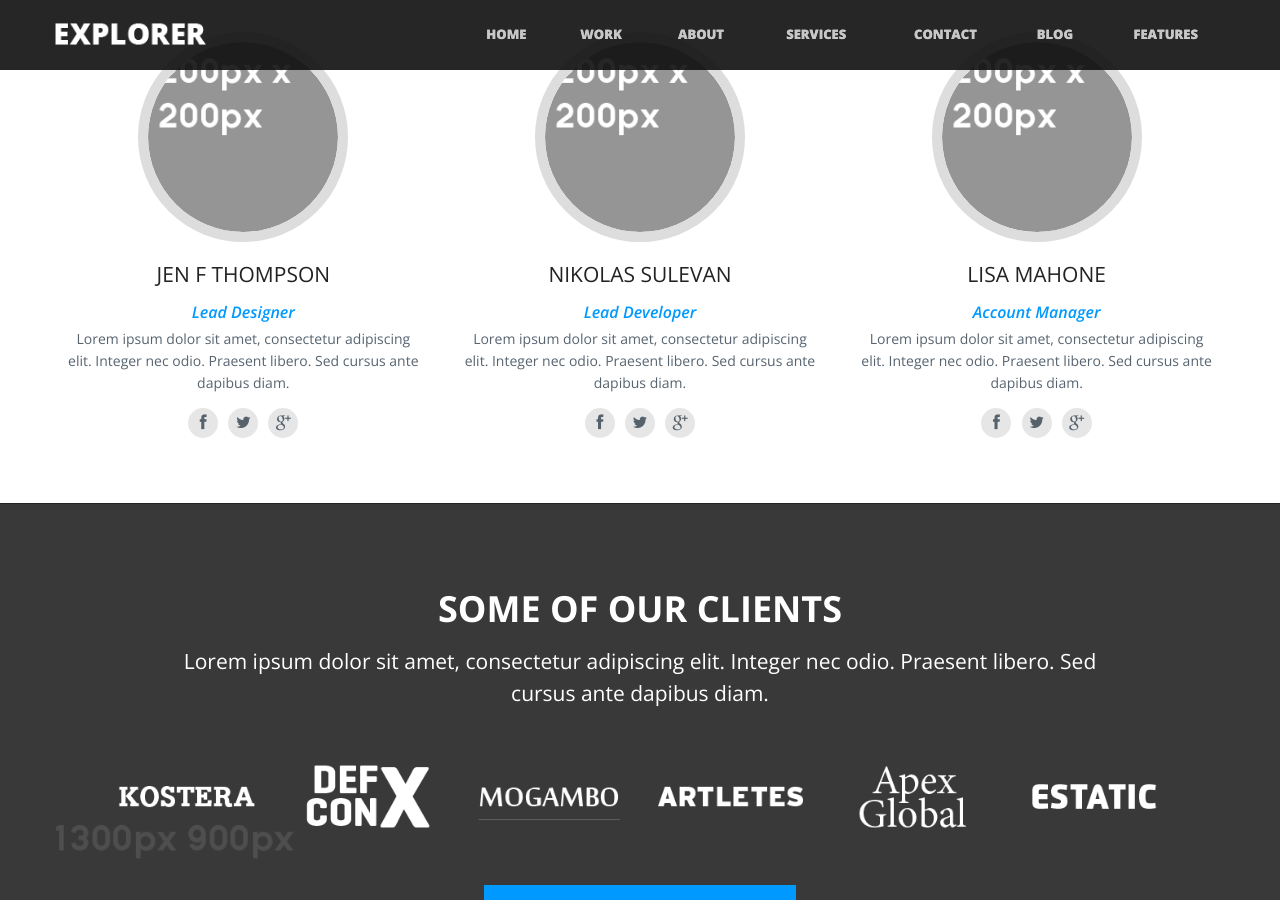
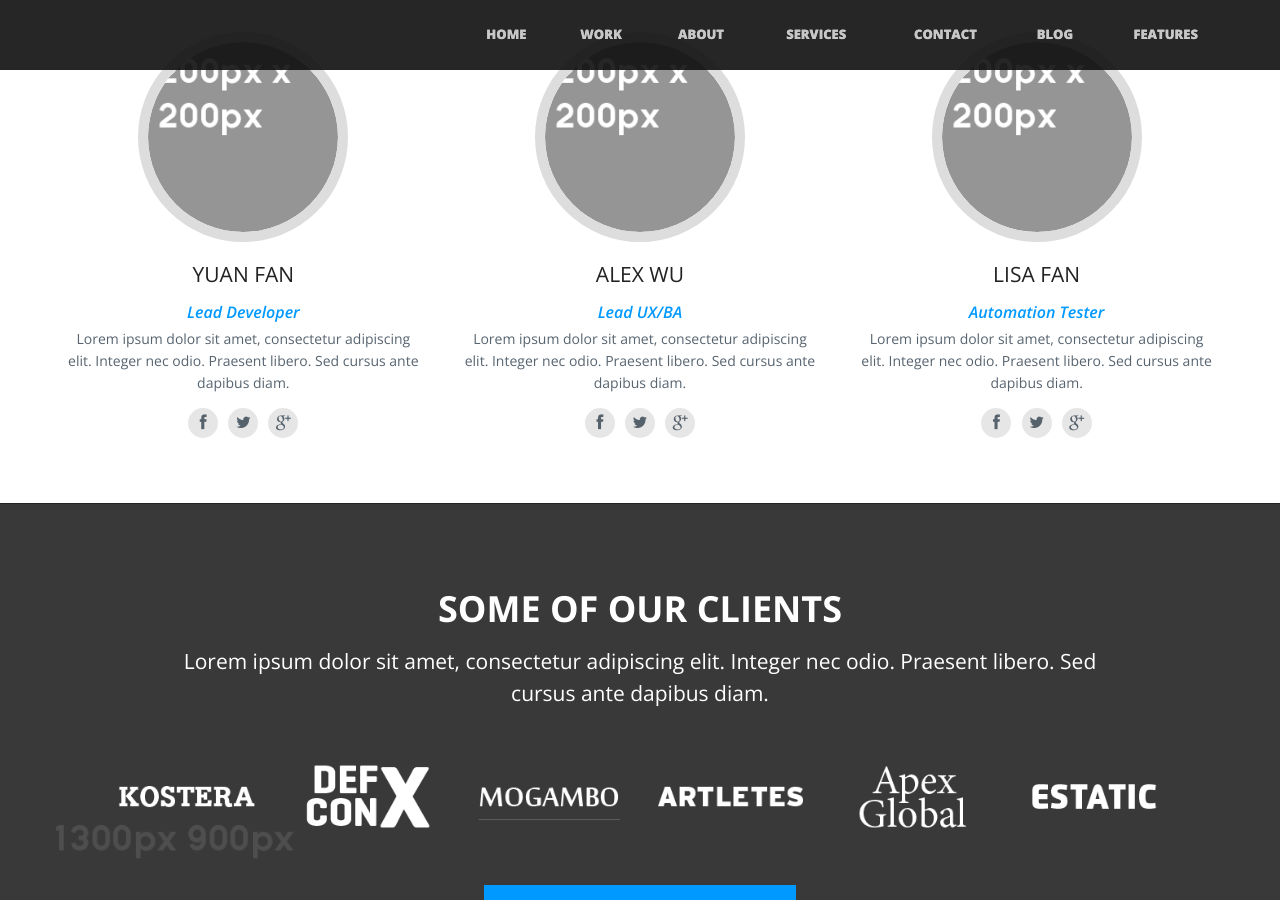
Before and after one commit to fanyuanheng/pocketdigital.com.au, a Jekyll site: the page index.html, which Jekyll copies as it is, in a window 1280 px wide and 900 px high, scrolled down 3969 px. Built offline with Jekyll 4.4.1, drawn with Linux system fonts in a browser that asks for light colours; nearby versions of some CDN libraries; some web fonts are replaced; Markdown is read by kramdown in place of the engine named in the settings; some of the changed text lies outside the part shown.

Commit message:
content updates

```diff
--- a/index.html
+++ b/index.html
@@ -103,7 +103,7 @@ background-attachment:fixed;
 		<!-- change image source to your logo file 190px by 65px -->
 		<h1 class="four columns logo">
 		<a href="/">
-		<img src="img/logo.png" alt="logo">
+    <!-- <img src="img/logo.png" alt="logo"> -->
 		</a>
 		</h1>
 		<!-- navigation -->
@@ -465,25 +465,7 @@ background-attachment:fixed;
 			</div>
 			<!-- member info and social media icons -->
 			<div class="member-info">
-				<h5>JEN F THOMPSON</h5>
-				<h6 class="blue-text italic">Lead Designer</h6>
-				<p>
-					 Lorem ipsum dolor sit amet, consectetur adipiscing elit. Integer nec odio. Praesent libero. Sed cursus ante dapibus diam.
-				</p>
-				<a href="" title="Facebook"><i class="icon-facebook"></i></a>
-				<a href="" title="Twitter"><i class="icon-twitter"></i></a>
-				<a href="" title="Google +"><i class="icon-google-plus"></i></a>
-			</div>
-		</div>
-		<!-- add class 'team' to each of the team member column -->
-		<div class="four columns team">
-			<!-- team image -->
-			<div class="border-img">
-				<img src="preview/pre200.png" alt="person">
-			</div>
-			<!-- member info and social media icons -->
-			<div class="member-info">
-				<h5>NIKOLAS SULEVAN</h5>
+				<h5>YUAN FAN</h5>
 				<h6 class="blue-text italic">Lead Developer</h6>
 				<p>
 					 Lorem ipsum dolor sit amet, consectetur adipiscing elit. Integer nec odio. Praesent libero. Sed cursus ante dapibus diam.
@@ -501,8 +483,26 @@ background-attachment:fixed;
 			</div>
 			<!-- member info and social media icons -->
 			<div class="member-info">
-				<h5>LISA MAHONE</h5>
-				<h6 class="blue-text italic">Account Manager</h6>
+				<h5>ALEX WU</h5>
+				<h6 class="blue-text italic">Lead UX/BA</h6>
+				<p>
+					 Lorem ipsum dolor sit amet, consectetur adipiscing elit. Integer nec odio. Praesent libero. Sed cursus ante dapibus diam.
+				</p>
+				<a href="" title="Facebook"><i class="icon-facebook"></i></a>
+				<a href="" title="Twitter"><i class="icon-twitter"></i></a>
+				<a href="" title="Google +"><i class="icon-google-plus"></i></a>
+			</div>
+		</div>
+		<!-- add class 'team' to each of the team member column -->
+		<div class="four columns team">
+			<!-- team image -->
+			<div class="border-img">
+				<img src="preview/pre200.png" alt="person">
+			</div>
+			<!-- member info and social media icons -->
+			<div class="member-info">
+				<h5>LISA FAN</h5>
+				<h6 class="blue-text italic">Automation Tester</h6>
 				<p>
 					 Lorem ipsum dolor sit amet, consectetur adipiscing elit. Integer nec odio. Praesent libero. Sed cursus ante dapibus diam.
 				</p>
@@ -727,23 +727,19 @@ background-attachment:fixed;
 		<!-- 1st widget -->
 		<div class="four columns">
 			<h6>COME MEET US</h6>
-			<h5>
-			786 Some Place Nice, Rd Nice<br>
-			 State, Big Country 7860 </h5>
+			<h5>Melbourne </h5>
 		</div>
 		<!-- second widget -->
 		<div class="four columns">
 			<h6>CALL US TODAY</h6>
 			<h5>
-			<span>Tel: </span>+786 9876 543 210<br>
-			<span>Fax: </span>+786 8876 543 210 </h5>
+			<span>Tel: </span>+61 430 531 726<br>
 		</div>
 		<!-- third widget -->
 		<div class="four columns">
 			<h6>WRITE TO US</h6>
 			<h5 class="blue-text">
-			Enquire@yourdomain.com<br>
-			 Support@yourdomain.com</h5>
+			 pocketdigital@simpul.com.au</h5>
 		</div>
 		</section>
 		<!-- vertical align divs -->
@@ -751,7 +747,7 @@ background-attachment:fixed;
 		<div class="valign">
 		<!-- 50% width -->
 		<div class="half">
-			<h1 class="logo">EXPLORER</h1>
+			<h1 class="logo">POCKET DIGITAL</h1>
 			<p>
 				 Sed ut perspiciatis unde omnis iste natus error sit voluptatem accusantium doloremque laudantium, totam rem aperiam, sed ut perspiciatis unde omnis iste natus error sit voluptatem.
 			</p>
@@ -775,7 +771,7 @@ background-attachment:fixed;
 	<div class="white">
 		<section class="row center">
 		<p class="grey-text">
-			 © Explorer Template 2013. All rights reserved. Theme by CodeBlvck.
+			 © Simpul Inc 2013. All rights reserved.
 		</p>
 		</section>
 	</div>
```
Also changed, not shown: other parts of index.html (+3 -3 lines).
